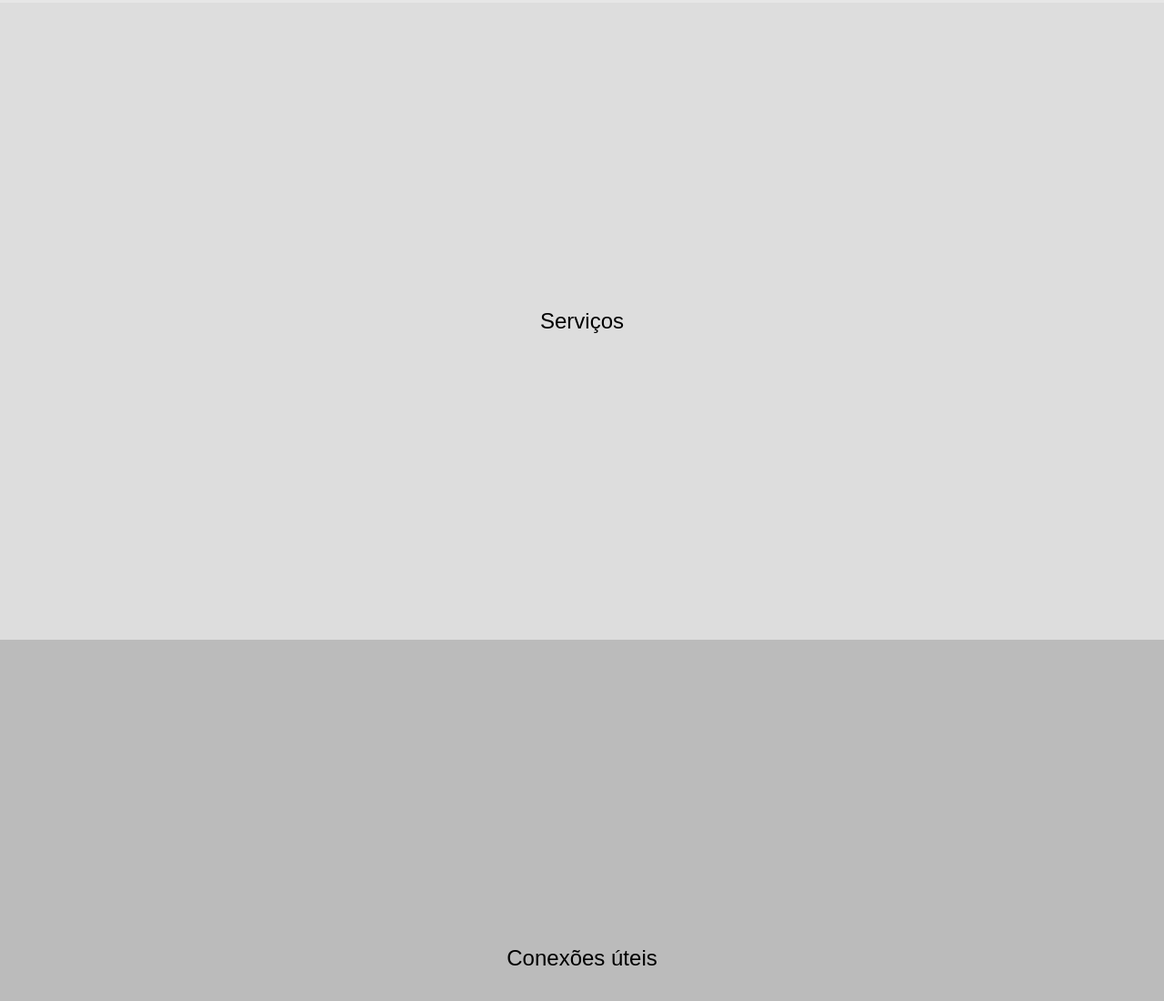
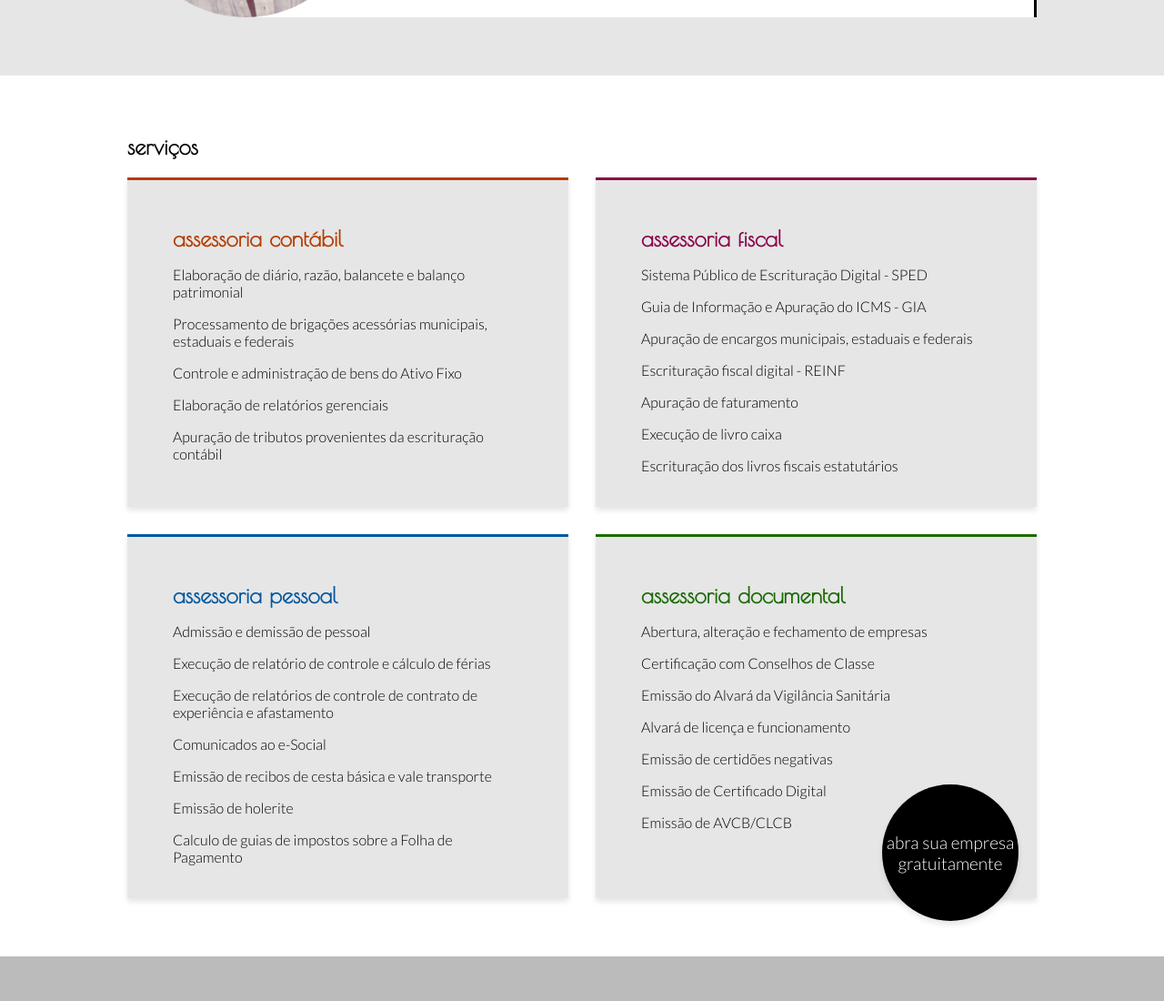
Before and after one commit to miguelmsj/projecao-documental, a plain HTML site: page index.html in a window 1280 px wide. Shown: the part 1572-2672 px from the top of the page at 91% size. Drawn offline with Linux system fonts and the light colour scheme.

Commit message:
feat: add services section with styles and content, update carousel text structure, and adjust navbar background

```diff
--- a/assets/css/about.css
+++ b/assets/css/about.css
@@ -1,5 +1,4 @@
 .about-section {
-  /* height: 50vh; */
   display: flex;
   font-size: 24px;
   scroll-margin-top: 60px;
--- a/assets/css/carousel.css
+++ b/assets/css/carousel.css
@@ -9,6 +9,7 @@
   justify-content: center;
   color: white;
   text-align: center;
+  margin-top: 80px;
 }
 
 /* Media query for small screens */
@@ -37,7 +38,12 @@
   margin-bottom: 10px;
 }
 
-.carousel-container p {
+.carousel-title {
+  font-size: 28px;
+  margin-bottom: 10px;
+}
+
+.carousel-subtitle {
   margin-bottom: 20px;
   font-size: 18px;
 }
--- a/assets/css/navbar.css
+++ b/assets/css/navbar.css
@@ -2,7 +2,7 @@
   width: 100%;
   display: flex;
   justify-content: center;
-  background: rgba(255, 255, 255, 0.8);
+  background: white;
   position: fixed;
   top: 0;
   z-index: 1000;
@@ -48,7 +48,7 @@
   left: 0;
   bottom: -4px;
   width: 100%;
-  height: 4px;
+  height: 2px;
   background-color: black;
   transform: scaleX(0);
   transform-origin: left;
--- /dev/null
+++ b/assets/css/services.css
@@ -0,0 +1,74 @@
+.services-section {
+  display: flex;
+  scroll-margin-top: 60px;
+  padding: 64px 128px;
+}
+
+.services-container {
+  display: flex;
+  flex-direction: column;
+  max-width: 1000px;
+  width: 100%;
+  margin: 0 auto;
+}
+
+.services-grid {
+  display: grid;
+  grid-template-columns: repeat(2, 1fr);
+  gap: 30px;
+  margin-top: 20px;
+}
+
+.service-box {
+  background-color: #e6e6e6;
+  padding: 50px 50px 20px 50px;
+  box-shadow: 0 4px 6px rgba(0, 0, 0, 0.1);
+  max-width: 85%;
+  position: relative;
+}
+
+.service-box:nth-child(1) {
+  border-top: 3px solid #b33c00;
+}
+
+.service-box:nth-child(2) {
+  border-top: 3px solid #8a024a;
+}
+
+.service-box:nth-child(3) {
+  border-top: 3px solid #00579e;
+}
+
+.service-box:nth-child(4) {
+  border-top: 3px solid #196b00;
+}
+
+.service-box ul {
+  list-style-type: none;
+  padding: 0;
+}
+
+.service-box li {
+  margin-bottom: 16px;
+}
+
+.floating-seal {
+  position: absolute;
+  bottom: -25px;
+  right: 20px;
+  width: 150px;
+  height: 150px;
+  background-color: black;
+  color: white;
+  border-radius: 50%;
+  display: flex;
+  align-items: center;
+  justify-content: center;
+  font-size: 14px;
+  text-align: center;
+  box-shadow: 0 4px 6px rgba(0, 0, 0, 0.1);
+}
+
+.floating-seal p {
+  font-size: 19px;
+}
--- a/assets/css/styles.css
+++ b/assets/css/styles.css
@@ -65,7 +65,7 @@ p {
   background: #e6e6e6;
 }
 #services {
-  background: #ddd;
+  background: white;
 }
 #connections {
   background: #bbb;
--- a/index.html
+++ b/index.html
@@ -10,6 +10,7 @@
     <link rel="stylesheet" href="assets/css/carousel.css" />
     <link rel="stylesheet" href="assets/css/navbar.css" />
     <link rel="stylesheet" href="assets/css/about.css" />
+    <link rel="stylesheet" href="assets/css/services.css" />
   </head>
   <body>
     <section class="navbar-section">
@@ -29,8 +30,10 @@
 
     <section id="carousel" class="section">
       <div class="carousel-container">
-        <h3>Venha nos visitar</h3>
-        <p>Avenida Conselheiro Nébias, 444, conjunto 1710 - Santos</p>
+        <p class="carousel-title">Venha nos visitar</p>
+        <p class="carousel-subtitle">
+          Avenida Conselheiro Nébias, 444, conjunto 1710 - Santos
+        </p>
       </div>
     </section>
 
@@ -93,7 +96,88 @@
       </div>
     </section>
 
-    <section id="services" class="section">Serviços</section>
+    <section id="services" class="services-section">
+      <div class="services-container">
+        <h2>serviços</h2>
+        <div class="services-grid">
+          <div class="service-box">
+            <h2 style="color: #b33c00">assessoria contábil</h2>
+            <ul>
+              <li>
+                <p>
+                  Elaboração de diário, razão, balancete e balanço patrimonial
+                </p>
+              </li>
+              <li>
+                <p>
+                  Processamento de brigações acessórias municipais, estaduais e
+                  federais
+                </p>
+              </li>
+              <li><p>Controle e administração de bens do Ativo Fixo</p></li>
+              <li><p>Elaboração de relatórios gerenciais</p></li>
+              <li>
+                <p>
+                  Apuração de tributos provenientes da escrituração contábil
+                </p>
+              </li>
+            </ul>
+          </div>
+          <div class="service-box">
+            <h2 style="color: #8a024a">assessoria fiscal</h2>
+            <ul>
+              <li><p>Sistema Público de Escrituração Digital - SPED</p></li>
+              <li><p>Guia de Informação e Apuração do ICMS - GIA</p></li>
+              <li>
+                <p>Apuração de encargos municipais, estaduais e federais</p>
+              </li>
+              <li><p>Escrituração fiscal digital - REINF</p></li>
+              <li><p>Apuração de faturamento</p></li>
+              <li><p>Execução de livro caixa</p></li>
+              <li><p>Escrituração dos livros fiscais estatutários</p></li>
+            </ul>
+          </div>
+          <div class="service-box">
+            <h2 style="color: #00579e">assessoria pessoal</h2>
+            <ul>
+              <li><p>Admissão e demissão de pessoal</p></li>
+              <li>
+                <p>Execução de relatório de controle e cálculo de férias</p>
+              </li>
+              <li>
+                <p>
+                  Execução de relatórios de controle de contrato de experiência
+                  e afastamento
+                </p>
+              </li>
+              <li><p>Comunicados ao e-Social</p></li>
+              <li>
+                <p>Emissão de recibos de cesta básica e vale transporte</p>
+              </li>
+              <li><p>Emissão de holerite</p></li>
+              <li>
+                <p>Calculo de guias de impostos sobre a Folha de Pagamento</p>
+              </li>
+            </ul>
+          </div>
+          <div class="service-box">
+            <h2 style="color: #196b00">assessoria documental</h2>
+            <ul>
+              <li><p>Abertura, alteração e fechamento de empresas</p></li>
+              <li><p>Certificação com Conselhos de Classe</p></li>
+              <li><p>Emissão do Alvará da Vigilância Sanitária</p></li>
+              <li><p>Alvará de licença e funcionamento</p></li>
+              <li><p>Emissão de certidões negativas</p></li>
+              <li><p>Emissão de Certificado Digital</p></li>
+              <li><p>Emissão de AVCB/CLCB</p></li>
+            </ul>
+            <div class="floating-seal">
+              <p>abra sua empresa gratuitamente</p>
+            </div>
+          </div>
+        </div>
+      </div>
+    </section>
 
     <section id="connections" class="section">Conexões úteis</section>
 
```
